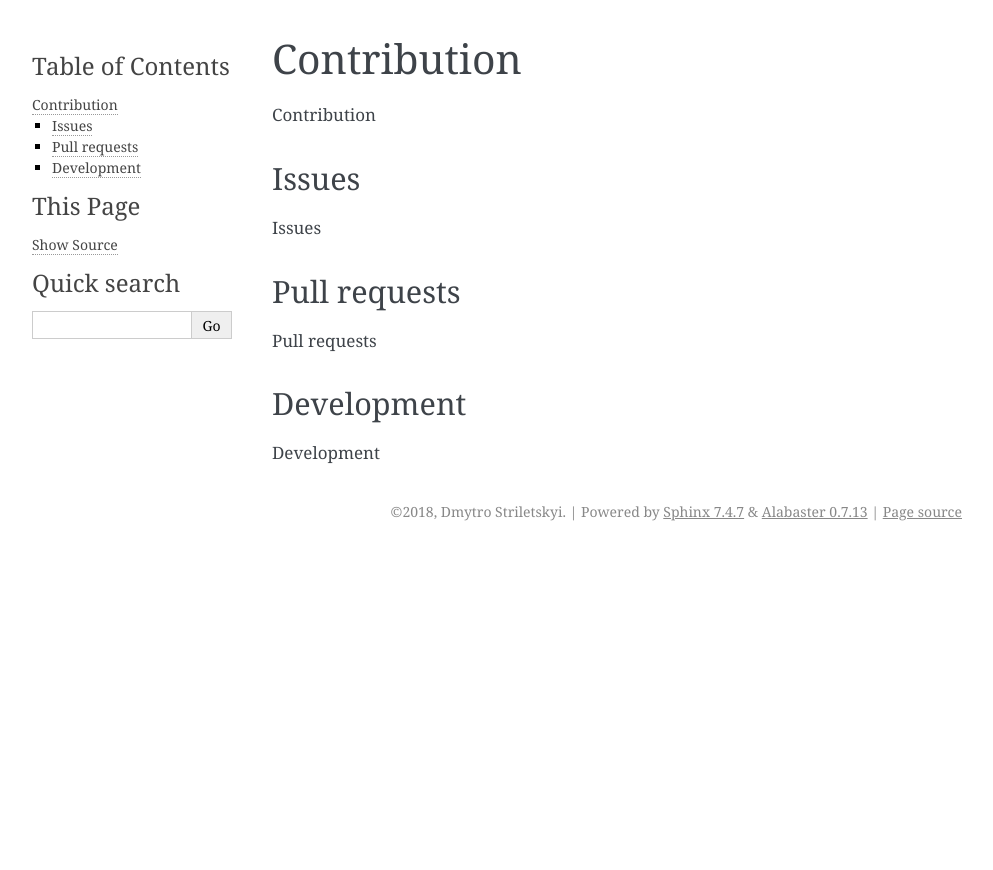
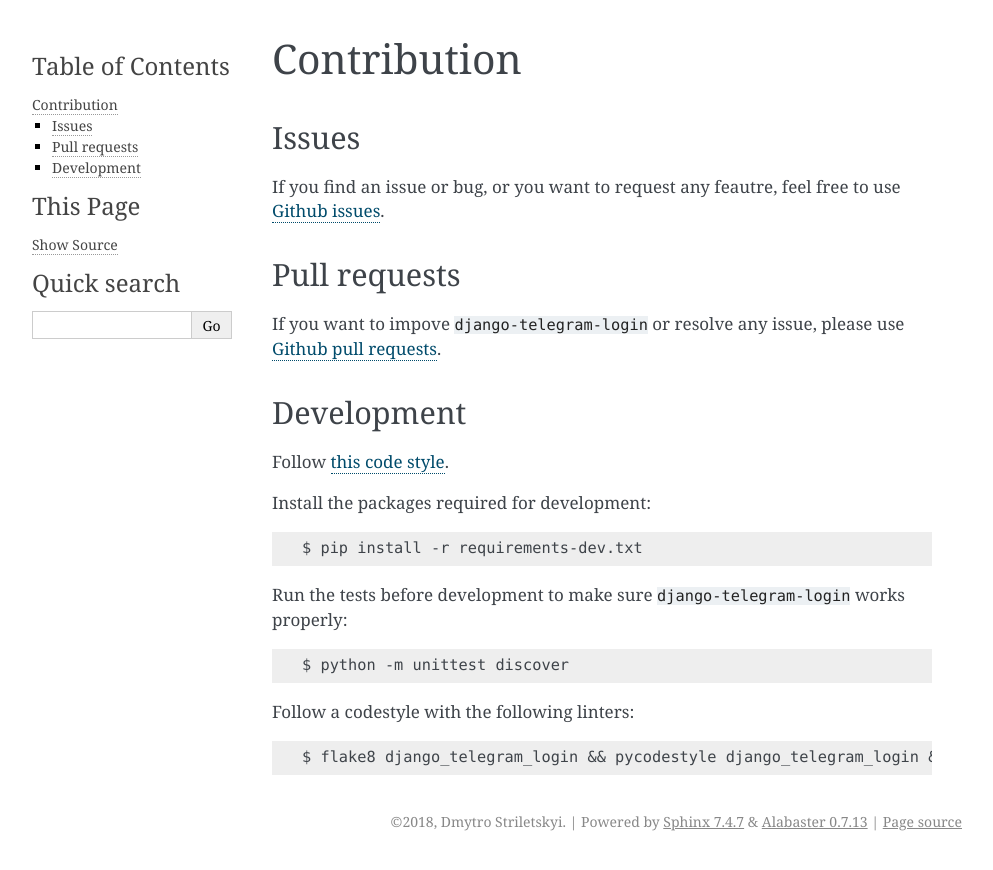
Before and after one commit to dmytrostriletskyi/django-telegram-login, a Sphinx documentation site: the page built from docs/source/contribution.rst, in a window 1280 px wide. Shown: the top 870 px of the page, without its empty margins (148-1141 px from the left). Built offline with Sphinx 7.4.7, drawn with Linux system fonts in a browser that asks for light colours.

Commit message:
Add contribution cause to docs

```diff
--- a/docs/source/contribution.rst
+++ b/docs/source/contribution.rst
@@ -1,22 +1,29 @@
 Contribution
 ============
-
-Contribution
-
 
 Issues
 ^^^^^^
 
-Issues
-
+If you find an issue or bug, or you want to request  any feautre, feel free to use `Github issues <https://github.com/dmytrostriletskyi/django-telegram-login/issues>`_.
 
 Pull requests
 ^^^^^^^^^^^^^
 
-Pull requests
-
+If you want to impove ``django-telegram-login`` or resolve any issue, please use `Github pull requests <https://github.com/dmytrostriletskyi/django-telegram-login/pulls>`_.
 
 Development
 ^^^^^^^^^^^
 
-Development
+Follow `this code style <http://edx.readthedocs.io/projects/edx-developer-guide/en/latest/style_guides/>`_.
+
+Install the packages required for development::
+
+    $ pip install -r requirements-dev.txt
+
+Run the tests before development to make sure ``django-telegram-login`` works properly::
+
+    $ python -m unittest discover
+
+Follow a codestyle with the following linters::
+
+    $ flake8 django_telegram_login && pycodestyle django_telegram_login && pylint django_telegram_login
--- a/docs/source/index.rst
+++ b/docs/source/index.rst
@@ -18,15 +18,15 @@ You are able to start working with package from tutorials:
 - `Habrahabr article <https://habrahabr.ru/post/348952>`_ written in russion
 - `Medium article <https://medium.com/@dmytrostriletskyi/the-telegram-login-for-your-website-on-django-3661f8ac7a2e>`_ written in english
 
-They are actual for v0.2.3 of package. If current version is highest, you need to learn a package's capabilities more here.
+Tutorial consists of step-by-step guide and cointans a lot of illustrations.
 
 It is good to check the following official pages about Telegram login:
 
 - `Telegram login news <https://telegram.org/blog/login>`_
 - `Login widgtes documentation <https://core.telegram.org/widgets/login>`_
 
-User's guid
-^^^^^^^^^^^
+User's guide
+^^^^^^^^^^^^
 
 .. toctree::
    :maxdepth: 2
```
Also changed, not shown: docs/source/how_to_use.rst (+12 -11 lines).
